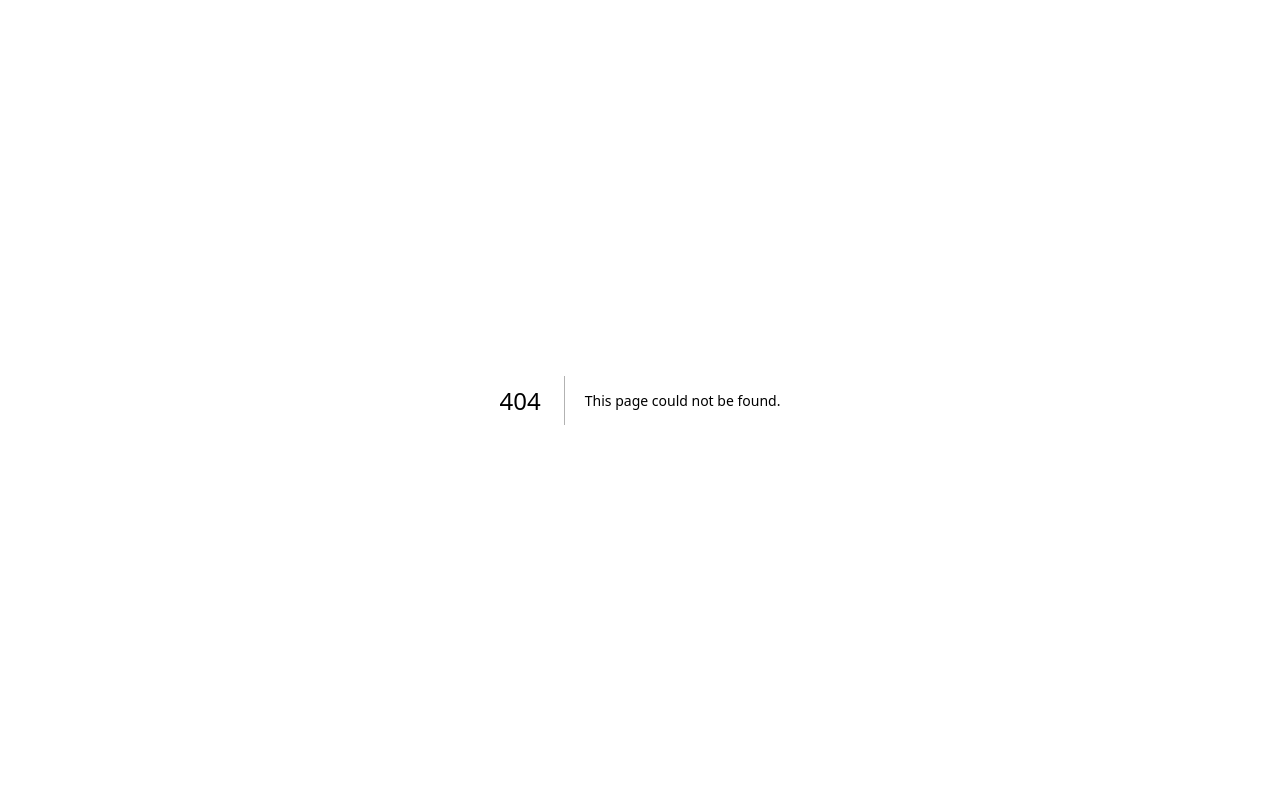
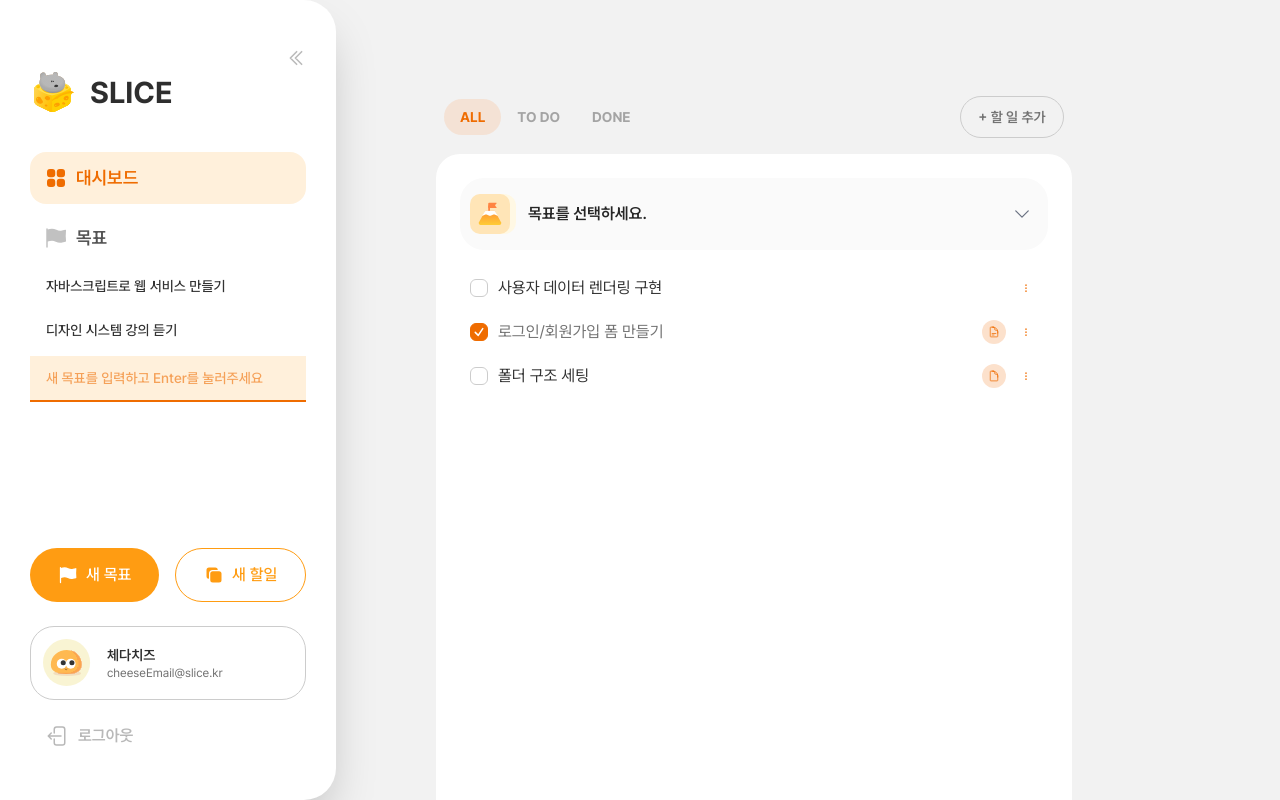
Before and after one commit to swallowedB/slice, a Next.js app: page /tasklist in a window 1280 px wide. Before the commit this address had no page. Built offline with nearby package versions, Linux system fonts and the light colour scheme.

Commit message:
💄 Style: 모든 할일 페이지 퍼블리싱

```diff
--- /dev/null
+++ b/src/app/(protected)/tasklist/_components/GoalSelect.tsx
@@ -0,0 +1,64 @@
+"use client";
+
+import { useState } from "react";
+import { ChevronDownIcon } from "@heroicons/react/24/outline";
+import SelectBox from "@/components/common/selectBox/SelectBox";
+
+interface GoalSelectProps {
+  title: string;
+  goals: string[];
+  value: string;
+  onSelect: (v: string) => void;
+}
+
+export default function GoalSelect({
+  title,
+  goals,
+  value,
+  onSelect,
+}: GoalSelectProps) {
+  const [open, setOpen] = useState(false);
+
+  return (
+    <div className="w-full">
+      {/* 상단 목표 */}
+      <button
+        onClick={() => setOpen((prev) => !prev)}
+        className={`flex w-full items-center justify-between rounded-3xl bg-[#FAFAFA] px-4 py-4 transition-all ${
+          open ? "rounded-b-none" : ""
+        }`}>
+        <div className="flex items-center gap-3">
+          <div className="flex h-10 w-10 items-center justify-center rounded-xl bg-orange-50">
+            <img
+              src="/icons/icon-goal.svg"
+              alt="목표 아이콘"
+              className="mr-2 h-8 w-8 lg:mr-3 lg:h-10 lg:w-10"
+            />
+          </div>
+
+          <span className="text-gray-750 font-semibold">{value || title}</span>
+        </div>
+
+        <ChevronDownIcon
+          className={`h-5 w-5 text-gray-500 transition-transform ${
+            open ? "rotate-180" : ""
+          }`}
+        />
+      </button>
+
+      {/* 하위 리스트 */}
+      {open && (
+        <div className="rounded-b-3xl border border-t-0 border-gray-200 bg-white px-2">
+          <SelectBox
+            variant="sidebar"
+            items={goals}
+            onSelect={(item) => {
+              onSelect(item);
+              setOpen(false);
+            }}
+          />
+        </div>
+      )}
+    </div>
+  );
+}
--- /dev/null
+++ b/src/app/(protected)/tasklist/_components/TaskContent.tsx
@@ -0,0 +1,44 @@
+"use client";
+
+import { useState } from "react";
+import GoalSelect from "./GoalSelect";
+import ListItem from "@/components/common/list/list-item/ListItem";
+
+const mockGoals = [
+  "자바스크립트로 웹 서비스 만들기",
+  "디자인 시스템 강의 듣기",
+];
+const mockTasks = [
+  { id: 1, label: "사용자 데이터 렌더링 구현", checked: false },
+  { id: 2, label: "로그인/회원가입 폼 만들기", checked: true, note: true },
+  { id: 3, label: "폴더 구조 세팅", checked: false, file: true },
+];
+
+export default function TaskContent() {
+  const [goal, setGoal] = useState("");
+  const [tasks, setTasks] = useState(mockTasks);
+
+  const handleChange = (id: number) => {
+    setTasks((prev) =>
+      prev.map((item) =>
+        item.id === id ? { ...item, checked: !item.checked } : item,
+      ),
+    );
+  };
+  return (
+    <div className="h-[640px] w-[343px] rounded-3xl bg-white px-4 pb-8 lg:h-[916px] lg:w-[636px] lg:px-6 lg:pt-6 lg:pb-10 2xl:h-[796px] 2xl:w-[720px] 2xl:rounded-2xl 2xl:px-8 2xl:pt-8 2xl:pb-44">
+      <GoalSelect
+        goals={mockGoals}
+        title="목표를 선택하세요."
+        value={goal}
+        onSelect={(g) => setGoal(g)}
+      />
+      <div className="mt-4">
+        <ListItem
+          items={mockTasks}
+          onChange={handleChange}
+        />
+      </div>
+    </div>
+  );
+}
--- /dev/null
+++ b/src/app/(protected)/tasklist/_components/TaskHeader.tsx
@@ -0,0 +1,47 @@
+"use client";
+
+import clsx from "clsx";
+import Button from "@/components/common/button/Button";
+
+const TABS = ["ALL", "TODO", "DONE"] as const;
+type TabType = (typeof TABS)[number];
+
+interface TaskHeaderProps {
+  tab: TabType;
+  onTabChange: (tab: TabType) => void;
+  onAdd: () => void;
+}
+
+export default function TaskHeader({
+  tab,
+  onTabChange,
+  onAdd,
+}: TaskHeaderProps) {
+  return (
+    <div className="flex w-[343px] items-center justify-between px-2 py-4 lg:w-[636px] 2xl:w-[720px]">
+      <div className="flex">
+        {TABS.map((t) => (
+          <button
+            key={t}
+            onClick={() => onTabChange(t)}
+            className={clsx(
+              "cursor-pointer rounded-full px-4 py-2 text-sm font-bold transition-colors",
+              "lg: px-4 lg:py-2 lg:font-bold",
+              tab === t ? "bg-[#FFA56533] text-orange-400" : "text-[#A4A4A4]",
+            )}>
+            {t === "ALL" && "ALL"}
+            {t === "TODO" && "TO DO"}
+            {t === "DONE" && "DONE"}
+          </button>
+        ))}
+      </div>
+
+      <Button
+        variant="outline-gray"
+        size="compact"
+        onClick={onAdd}>
+        + 할 일 추가
+      </Button>
+    </div>
+  );
+}
--- /dev/null
+++ b/src/app/(protected)/tasklist/page.tsx
@@ -0,0 +1,20 @@
+"use client";
+
+import TaskHeader from "./_components/TaskHeader";
+import TaskListContent from "./_components/TaskContent";
+import { useState } from "react";
+
+export default function TasklistPage() {
+  const [tab, setTab] = useState<"ALL" | "TODO" | "DONE">("ALL");
+
+  return (
+    <div className="h-screen">
+      <TaskHeader
+        tab={tab}
+        onTabChange={(t) => setTab(t)}
+        onAdd={() => console.log("할 일 추가")}
+      />
+      <TaskListContent />
+    </div>
+  );
+}
```
